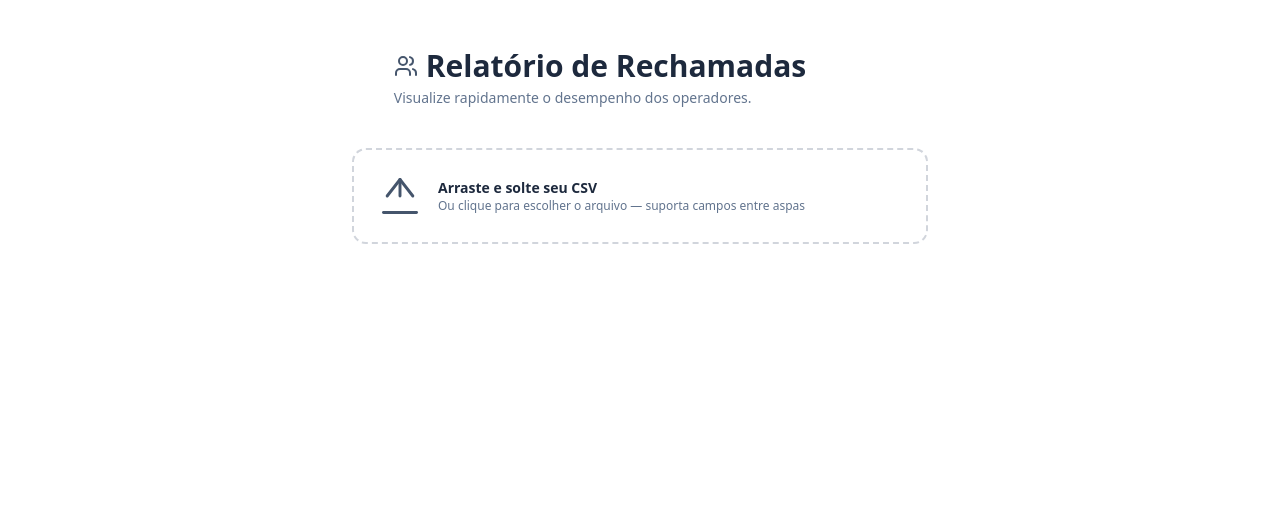
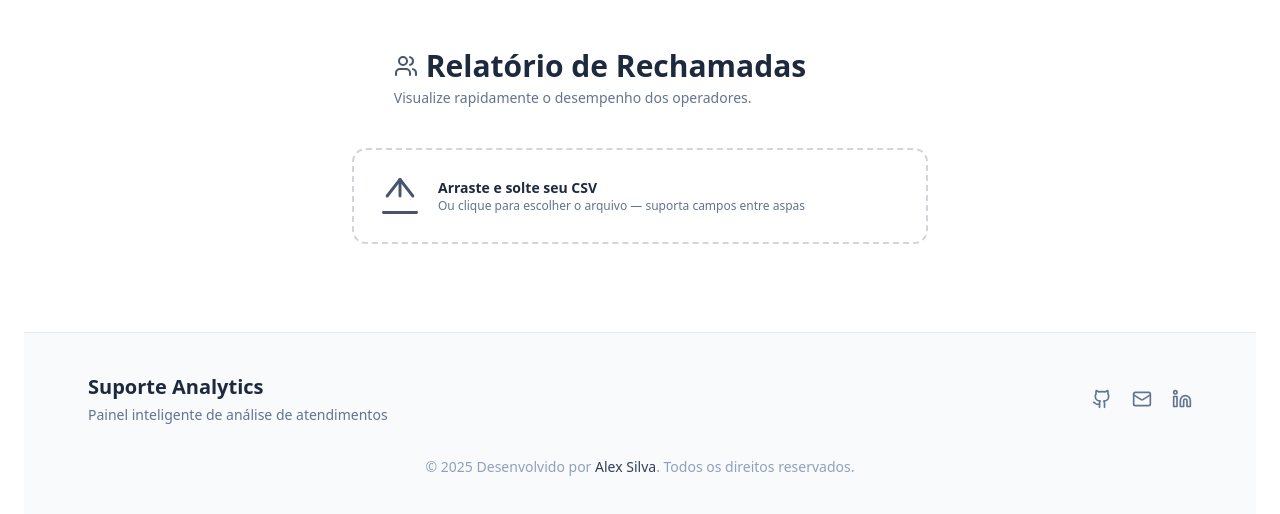
Before and after one commit to alexplussoft-web/rechamadas, a React (Vite) app: page / in a window 1280 px wide. Shown: the top 514 px of the page. Built offline with nearby package versions, Linux system fonts and the light colour scheme.

Commit message:
adicionado o footer

```diff
--- a/src/App.tsx
+++ b/src/App.tsx
@@ -1,9 +1,11 @@
 import { Dashboard } from "./components/Dashboard";
+import { Footer } from "./components/Footer";
 
 export function App() {
   return (
     <div className="p-6 space-y-4">
       <Dashboard />
+      <Footer />
     </div>
   );
 }
--- /dev/null
+++ b/src/components/Footer.tsx
@@ -0,0 +1,65 @@
+import { motion } from "framer-motion";
+import { Github, Mail, Linkedin } from "lucide-react";
+
+export function Footer() {
+  return (
+    <footer className="mt-16 border-t border-slate-200 dark:border-slate-800 py-10 bg-slate-50 dark:bg-slate-900">
+      <motion.div
+        initial={{ opacity: 0, y: 30 }}
+        animate={{ opacity: 1, y: 0 }}
+        transition={{ duration: 0.6 }}
+        className="max-w-6xl mx-auto px-6 flex flex-col sm:flex-row justify-between items-center gap-6"
+      >
+        {/* 🧠 Logo ou nome do sistema */}
+        <div className="text-center sm:text-left">
+          <h3 className="text-xl font-semibold text-slate-800 dark:text-slate-100">
+            Suporte Analytics
+          </h3>
+          <p className="text-sm text-slate-500 dark:text-slate-400 mt-1">
+            Painel inteligente de análise de atendimentos
+          </p>
+        </div>
+
+        {/* 🌐 Links sociais */}
+        <div className="flex items-center gap-5">
+          <a
+            href="https://github.com/alexfferro"
+            target="_blank"
+            rel="noopener noreferrer"
+            className="text-slate-500 dark:text-slate-400 hover:text-slate-800 dark:hover:text-white transition"
+          >
+            <Github className="w-5 h-5" />
+          </a>
+          <a
+            href="mailto:alexfferro@proton.me"
+            className="text-slate-500 dark:text-slate-400 hover:text-slate-800 dark:hover:text-white transition"
+          >
+            <Mail className="w-5 h-5" />
+          </a>
+          <a
+            href="https://linkedin.com/in/alexfferro"
+            target="_blank"
+            rel="noopener noreferrer"
+            className="text-slate-500 dark:text-slate-400 hover:text-slate-800 dark:hover:text-white transition"
+          >
+            <Linkedin className="w-5 h-5" />
+          </a>
+        </div>
+      </motion.div>
+
+      {/* 🔹 Linha inferior */}
+      <motion.div
+        initial={{ opacity: 0 }}
+        animate={{ opacity: 1 }}
+        transition={{ delay: 0.8 }}
+        className="mt-8 text-center text-sm text-slate-400 dark:text-slate-500"
+      >
+        © {new Date().getFullYear()} Desenvolvido por{" "}
+        <span className="font-medium text-slate-700 dark:text-slate-300">
+          Alex Silva
+        </span>
+        . Todos os direitos reservados.
+      </motion.div>
+    </footer>
+  );
+}
```
